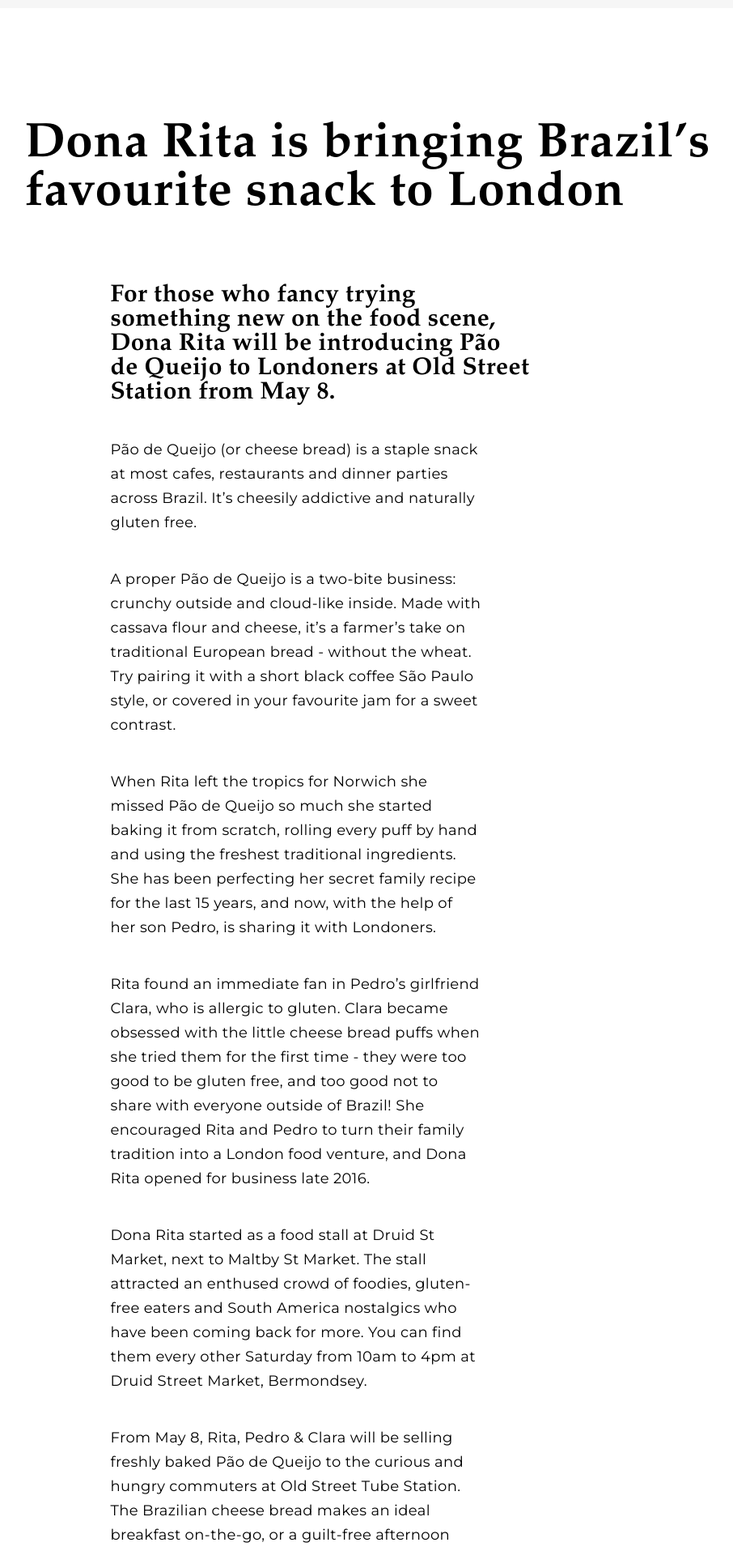
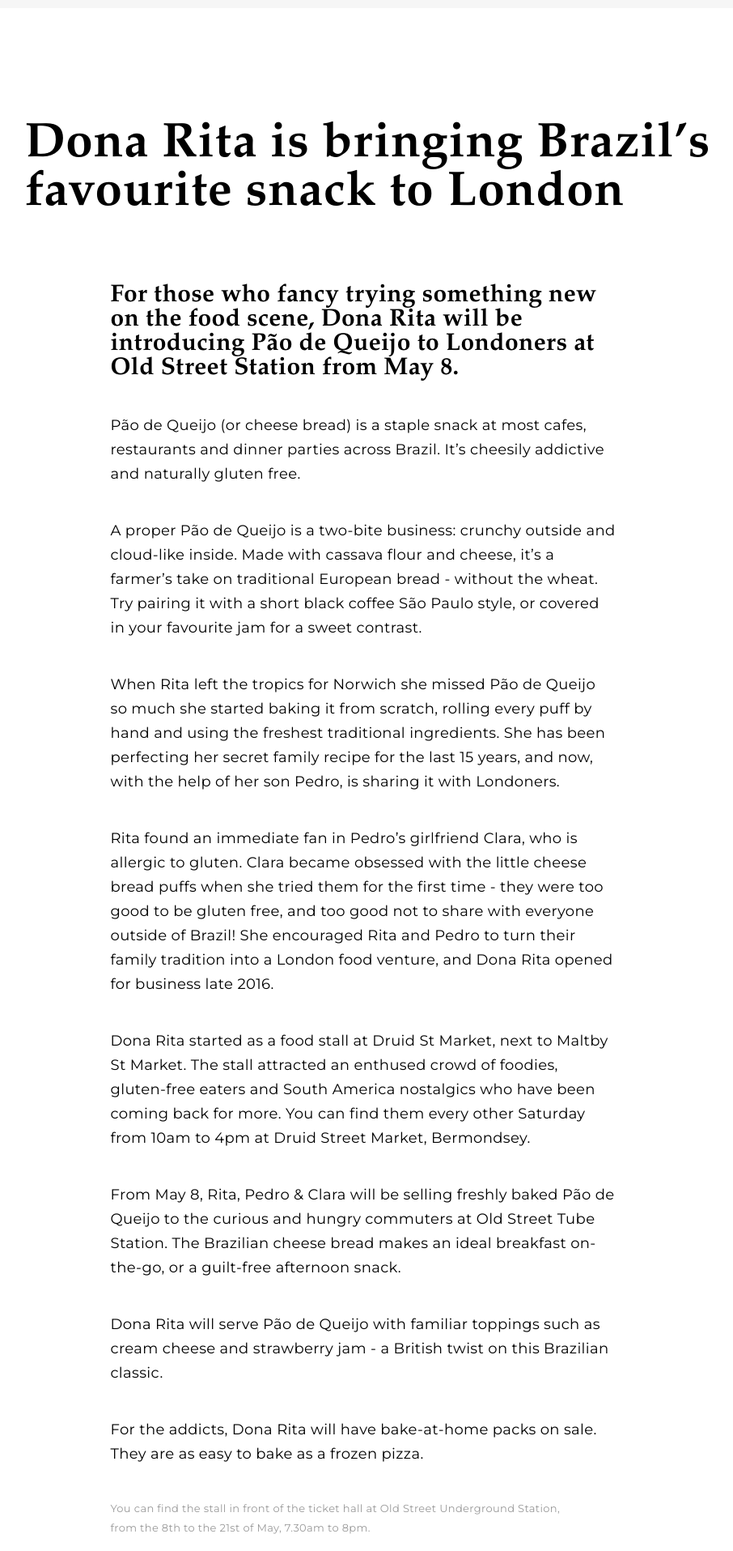
Before and after one commit to peduarte/dona-rita, a Jekyll site: the page built from pr.html, in a window 1280 px wide. Shown: the top 1915 px of the page at 81% size, without its empty margins (191-1097 px from the left). Built offline with Jekyll 4.4.1, drawn with Linux system fonts in a browser that asks for light colours.

Commit message:
🎨  Improve PR

```diff
--- a/pr.html
+++ b/pr.html
@@ -11,32 +11,32 @@
 	</div>
 
 	<div class="grid">
-		<div class="col md-7 lg-5 md-push-1 lg-push-2 lg-push-3">
+		<div class="col md-8 lg-6 md-push-1 lg-push-3">
 			<h2>For those who fancy trying something new on the food scene, Dona Rita will be introducing Pão de Queijo to Londoners at Old Street Station from May 8.</h2>
 
 
-			<p class="measure-wider">Pão de Queijo (or cheese bread) is a staple snack at most cafes, restaurants and dinner parties across Brazil. It’s cheesily addictive and naturally gluten free. </p>
+			<p>Pão de Queijo (or cheese bread) is a staple snack at most cafes, restaurants and dinner parties across Brazil. It’s cheesily addictive and naturally gluten free. </p>
 
 
-			<p class="measure-wider">A proper Pão de Queijo is a two-bite business: crunchy outside and cloud-like inside. Made with cassava flour and cheese, it’s a farmer’s take on traditional European bread - without the wheat. Try pairing it with a short black coffee São Paulo style, or covered in your favourite jam for a sweet contrast.</p>
+			<p>A proper Pão de Queijo is a two-bite business: crunchy outside and cloud-like inside. Made with cassava flour and cheese, it’s a farmer’s take on traditional European bread - without the wheat. Try pairing it with a short black coffee São Paulo style, or covered in your favourite jam for a sweet contrast.</p>
 
 
-			<p class="measure-wider">When Rita left the tropics for Norwich she missed Pão de Queijo so much she started baking it from scratch, rolling every puff by hand and using the freshest traditional ingredients. She has been perfecting her secret family recipe for the last 15 years, and now, with the help of her son Pedro, is sharing it with Londoners.</p>
+			<p>When Rita left the tropics for Norwich she missed Pão de Queijo so much she started baking it from scratch, rolling every puff by hand and using the freshest traditional ingredients. She has been perfecting her secret family recipe for the last 15 years, and now, with the help of her son Pedro, is sharing it with Londoners.</p>
 
 
-			<p class="measure-wider">Rita found an immediate fan in Pedro’s girlfriend Clara, who is allergic to gluten. Clara became obsessed with the little cheese bread puffs when she tried them for the first time - they were too good to be gluten free, and too good not to share with everyone outside of Brazil! She encouraged Rita and Pedro to turn their family tradition into a London food venture, and Dona Rita opened for business late 2016.</p>
+			<p>Rita found an immediate fan in Pedro’s girlfriend Clara, who is allergic to gluten. Clara became obsessed with the little cheese bread puffs when she tried them for the first time - they were too good to be gluten free, and too good not to share with everyone outside of Brazil! She encouraged Rita and Pedro to turn their family tradition into a London food venture, and Dona Rita opened for business late 2016.</p>
 
 
-			<p class="measure-wider">Dona Rita started as a food stall at Druid St Market, next to Maltby St Market. The stall attracted an enthused crowd of foodies, gluten-free eaters and South America nostalgics who have been coming back for more. You can find them every other Saturday from 10am to 4pm at Druid Street Market, Bermondsey. </p>
+			<p>Dona Rita started as a food stall at Druid St Market, next to Maltby St Market. The stall attracted an enthused crowd of foodies, gluten-free eaters and South America nostalgics who have been coming back for more. You can find them every other Saturday from 10am to 4pm at Druid Street Market, Bermondsey. </p>
 
 
-			<p class="measure-wider">From May 8, Rita, Pedro & Clara will be selling freshly baked Pão de Queijo to the curious and hungry commuters at Old Street Tube Station. The Brazilian cheese bread makes an ideal breakfast on-the-go, or a guilt-free afternoon snack.</p>
+			<p>From May 8, Rita, Pedro & Clara will be selling freshly baked Pão de Queijo to the curious and hungry commuters at Old Street Tube Station. The Brazilian cheese bread makes an ideal breakfast on-the-go, or a guilt-free afternoon snack.</p>
 
 
-			<p class="measure-wider">Dona Rita will serve Pão de Queijo with familiar toppings such as cream cheese and strawberry jam - a British twist on this Brazilian classic.</p>
+			<p>Dona Rita will serve Pão de Queijo with familiar toppings such as cream cheese and strawberry jam - a British twist on this Brazilian classic.</p>
 
 
-			<p class="measure-wider">For the addicts, Dona Rita will have bake-at-home packs on sale. They are as easy to bake as a frozen pizza.</p>
+			<p>For the addicts, Dona Rita will have bake-at-home packs on sale. They are as easy to bake as a frozen pizza.</p>
 
 
 			<p class="small faded measure-wider">You can find the stall in front of the ticket hall at Old Street Underground Station, from the 8th to the 21st of May, 7.30am to 8pm.</p>
@@ -108,7 +108,7 @@
 
 		<div class="grid">
 			<div class="col md-7 lg-5 md-push-1 lg-push-2 lg-push-3">
-				<p class="measure-wider">
+				<p>
 					<a class="color-blue" href="{{ site.url}}/Dona%20Rita%20PR.zip" download="Dona Rita PR">Click here</a> to download our press release text and photos</p>
 			</div>
 		</div>
```
